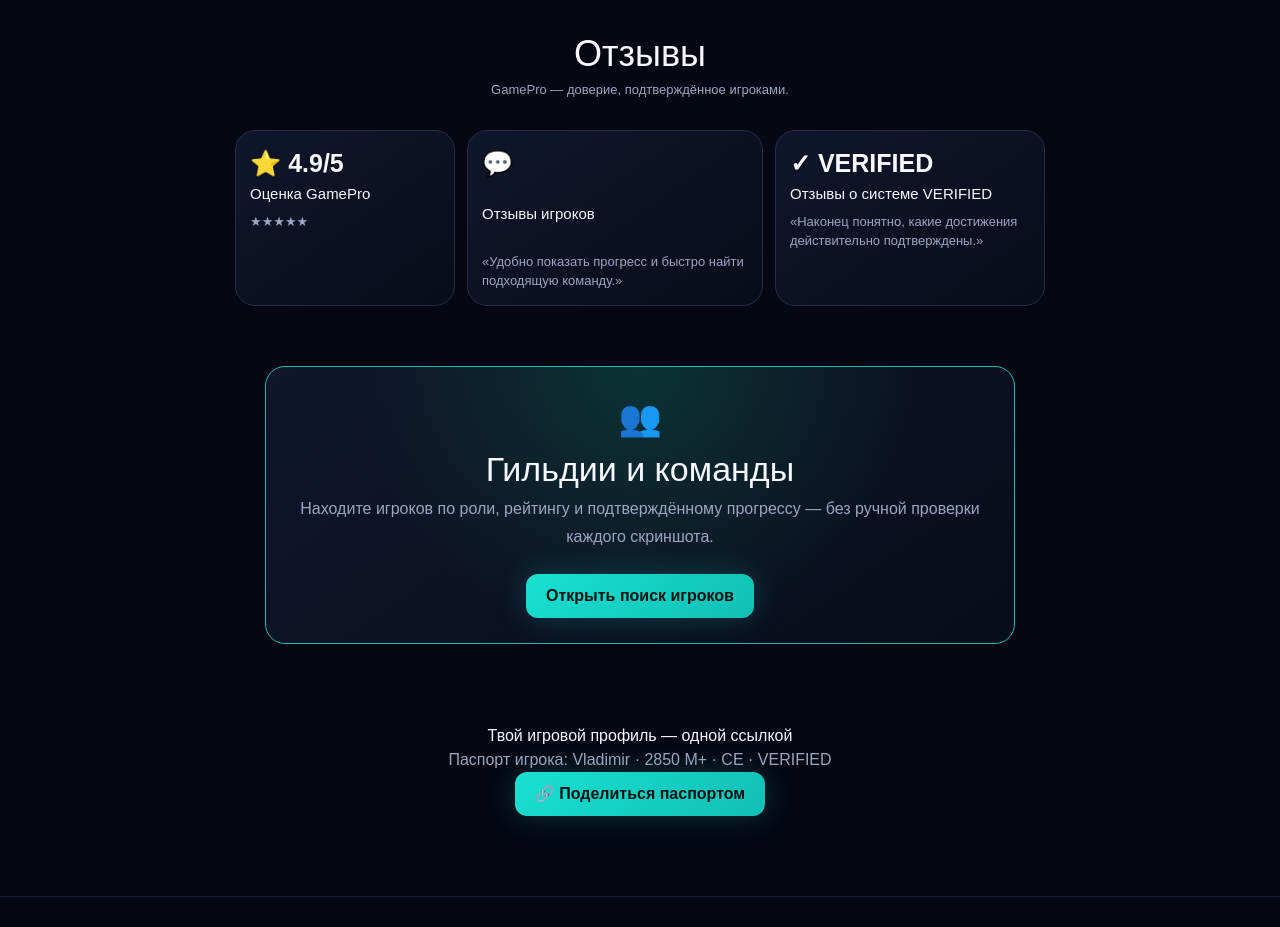
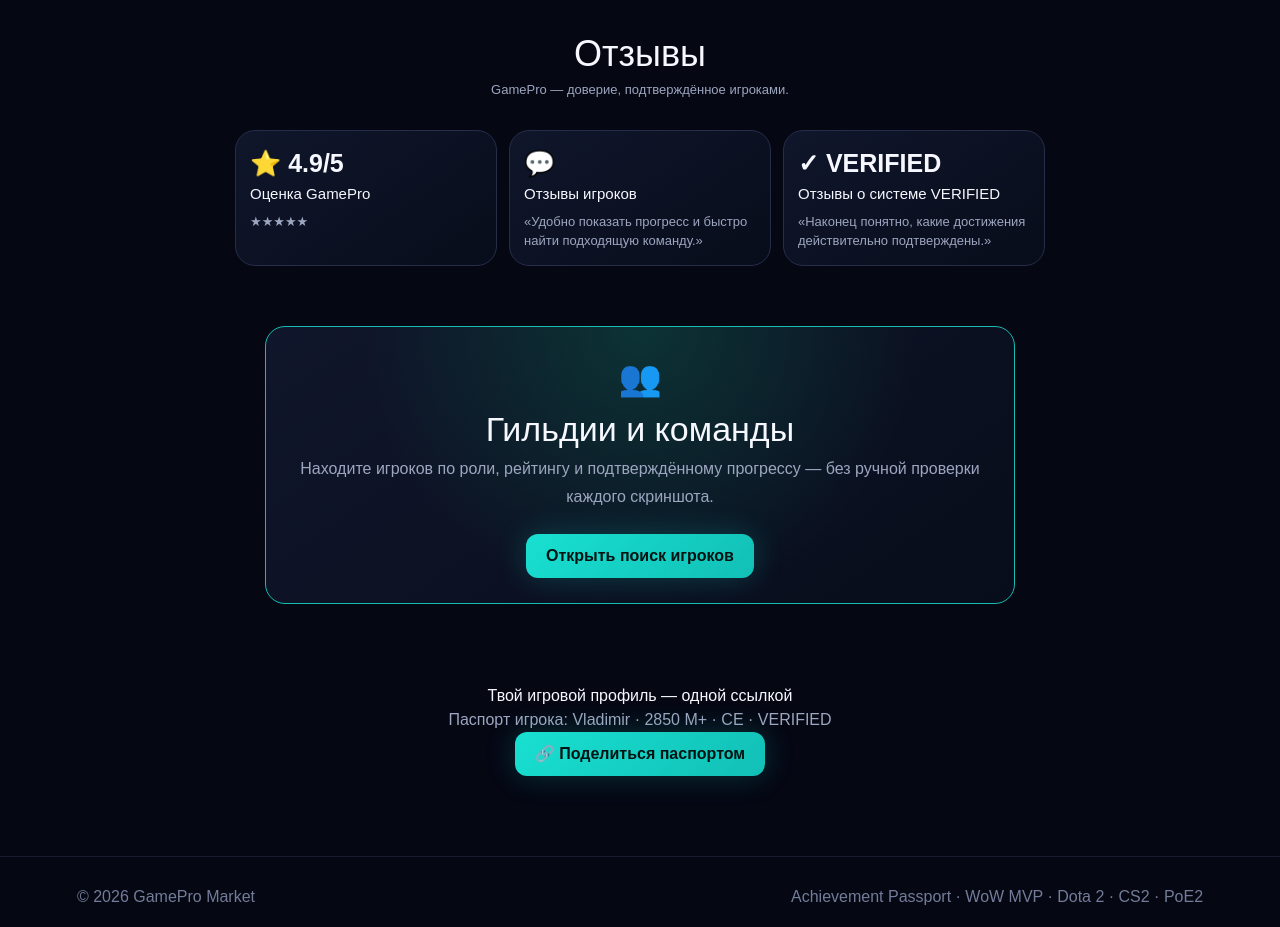
Before and after one commit to vesttrading/gamepro-market, a Next.js app: page / in a window 1280 px wide. Shown: the part 3140-4067 px from the top of the page. Built offline with nearby package versions, Linux system fonts and the light colour scheme; no server answers.

Commit message:
Remove compact review card styles
Removed styles for review card layout and text container.

```diff
--- a/app/globals.css
+++ b/app/globals.css
@@ -417,25 +417,6 @@ section#reviews [class*="Grid"] {
     margin-top: 30px !important;
 }
 
-/* 3. Делаем карточку с оценкой 4.9/5 компактной */
-section#reviews [class*="gameGrid"] > div:first-child,
-section#reviews [class*="Grid"] > div:first-child {
-    flex: 0 1 220px !important;
-    width: 100% !important;
-    box-sizing: border-box !important;
-}
-
-/* 4. Настраиваем правый контейнер с текстовыми отзывами */
-section#reviews [class*="gameGrid"] > div:first-child + div,
-section#reviews [class*="Grid"] > div:first-child + div {
-    flex: 1 !important;
-    max-width: 550px !important;
-    display: flex !important;
-    flex-direction: column !important;  /* Сами отзывы внутри идут друг под другом */
-    gap: 20px !important;
-    width: 100% !important;
-}
-
 /* Компактные карточки отзывов */
 section#reviews [class*="gameGrid"] > div,
 section#reviews [class*="Grid"] > div {
```
